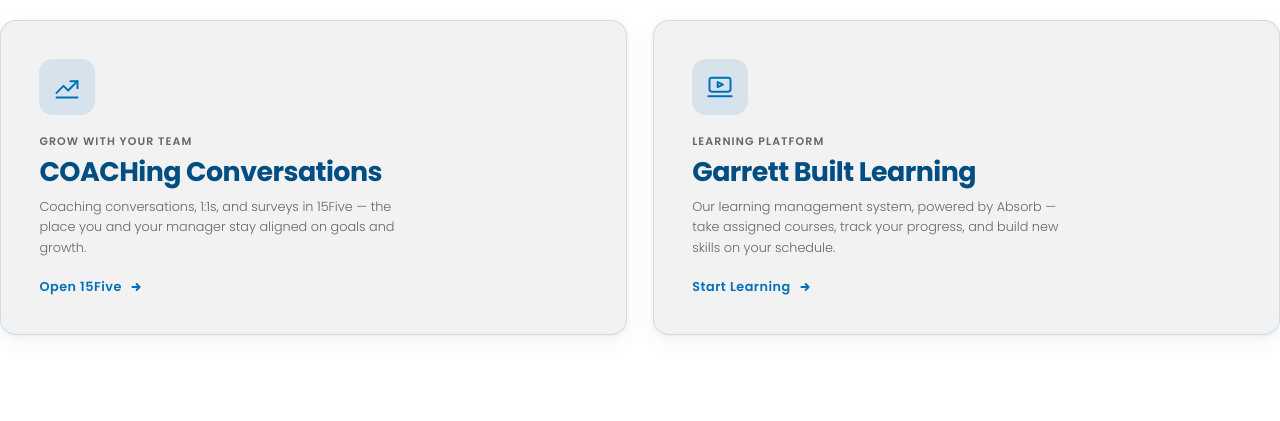
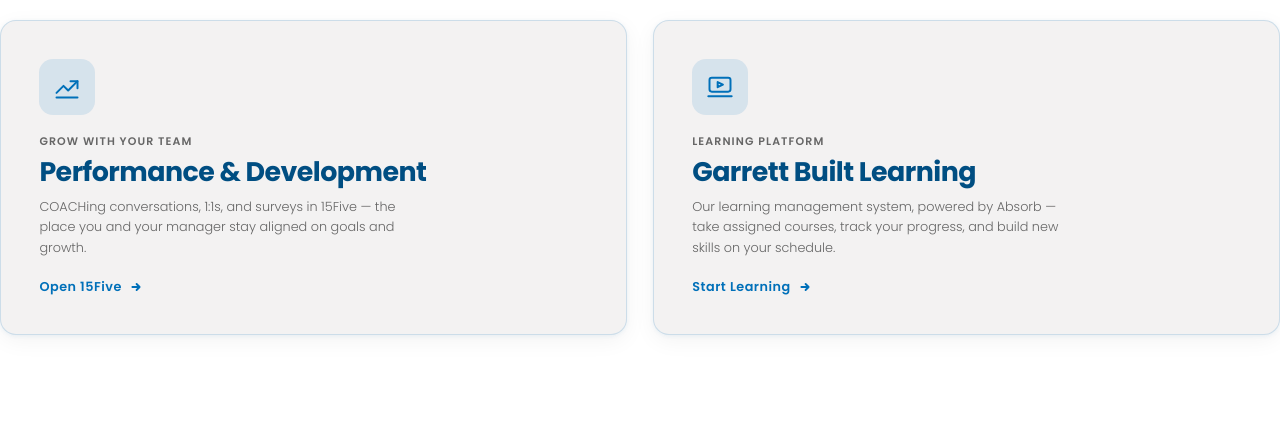
Before and after one commit to thegarrettco/training-resources, a plain HTML site: page index.html in a window 1280 px wide. Shown: the top 421 px of the page. Drawn offline with Linux system fonts and the light colour scheme.

Commit message:
Update CTA title and description in index.html

```diff
--- a/index.html
+++ b/index.html
@@ -702,8 +702,8 @@ body {
         <svg viewBox="0 0 24 24" fill="none"><path d="M3 17l6-6 4 4 8-8" stroke-width="1.7" stroke-linecap="round" stroke-linejoin="round"/><path d="M15 7h6v6" stroke-width="1.7" stroke-linecap="round" stroke-linejoin="round"/><path d="M3 21h18" stroke-width="1.7" stroke-linecap="round"/></svg>
       </div>
       <div class="cta-kicker">Grow With Your Team</div>
-      <div class="cta-title">COACHing Conversations</div>
-      <p class="cta-desc">Coaching conversations, 1:1s, and surveys in 15Five — the place you and your manager stay aligned on goals and growth.</p>
+      <div class="cta-title">Performance & Development</div>
+      <p class="cta-desc">COACHing conversations, 1:1s, and surveys in 15Five — the place you and your manager stay aligned on goals and growth.</p>
       <span class="cta-action">Open 15Five
         <svg viewBox="0 0 10 10" fill="none"><path d="M2 5h6M5.5 2.5L8 5l-2.5 2.5" stroke="currentColor" stroke-width="1.6" stroke-linecap="round" stroke-linejoin="round"/></svg>
       </span>
```
